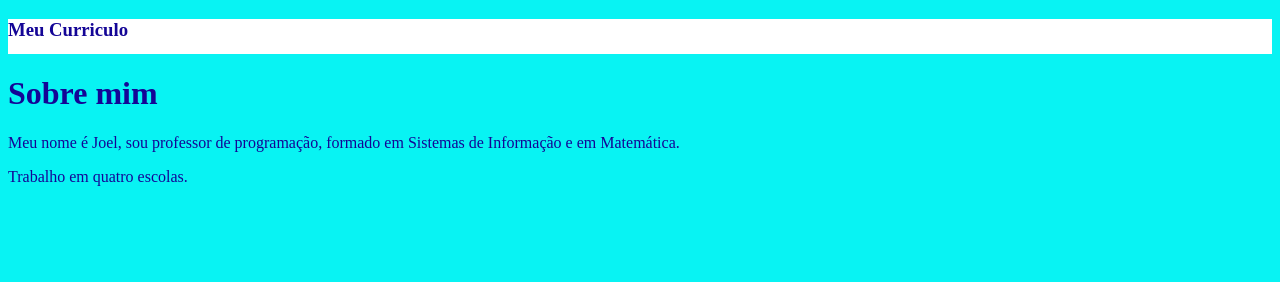
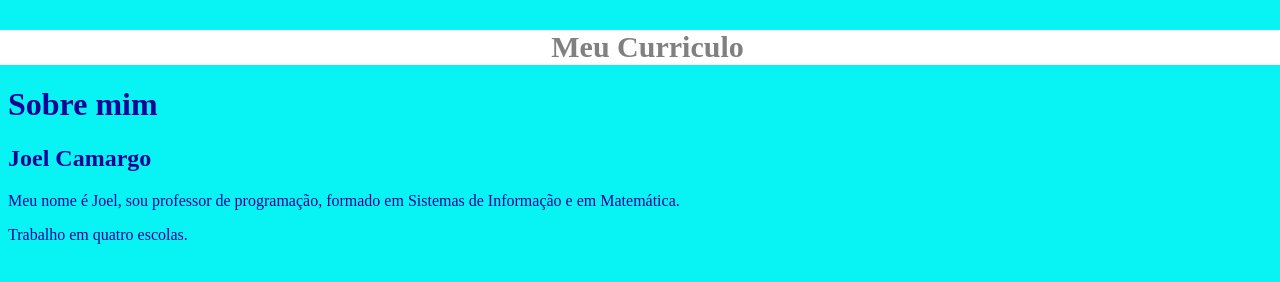
Before and after one commit to JoelProfessor/Joel-1A-CCM, a plain HTML site: page index.html in a window 1280 px wide. Drawn offline with Linux system fonts and the light colour scheme.

Commit message:
drdrhgre

```diff
--- a/index.html
+++ b/index.html
@@ -13,6 +13,9 @@
     </header>
 
     <h1>Sobre mim</h1>
+    <div class="foto">
+        <h2>Joel Camargo</h2>
+    </div>
     <p>Meu nome é Joel, sou professor de programação, formado em Sistemas de Informação e em Matemática.</p>
     <p>Trabalho em quatro escolas.</p>
 
--- a/style.css
+++ b/style.css
@@ -5,4 +5,13 @@ body{
 header{
     background-color: white;
     height: 35px;
+    margin-left: -20px;
+    margin-right: -20px;
 }
+
+header h3{
+    padding-left: 15px;
+    color: grey;
+    text-align: center;
+    font-size: 30px;
+}
```
